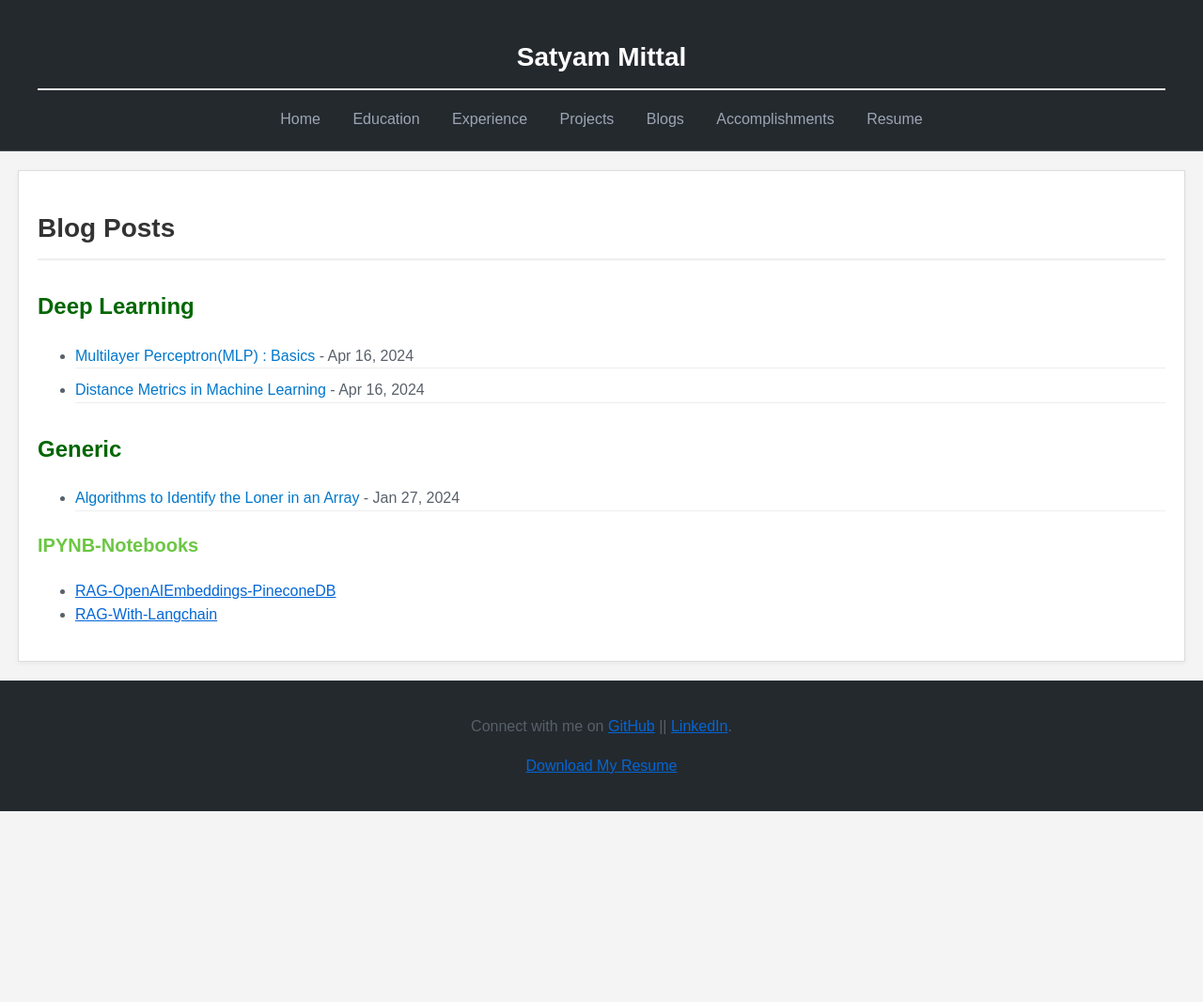
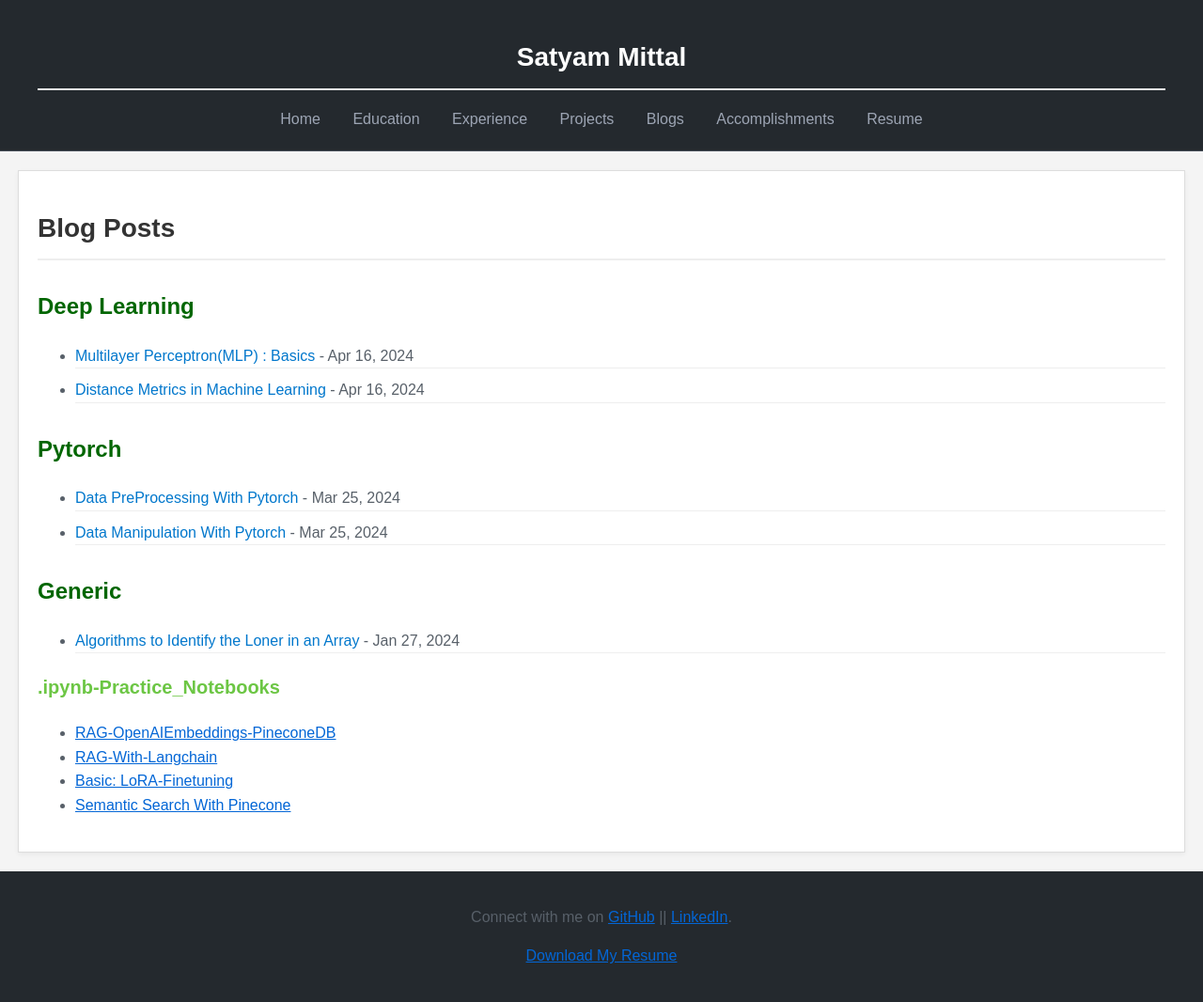
Before and after one commit to 05satyam/05satyam.github.io, a Jekyll site: the page built from blog.md, in a window 1280 px wide. Shown: the whole page at 94% size. Built offline with Jekyll 4.4.1, drawn with Linux system fonts in a browser that asks for light colours; before the commit the page ends 900 px from its top, so only the background shows below that.

Commit message:
adding some basic implementation for pytorch

```diff
--- a/blog.md
+++ b/blog.md
@@ -14,6 +14,15 @@ title: Blog
 {% endfor %}
 </ul>
 
+<h2>Pytorch</h2>
+<ul class="blog-listing">
+{% for post in site.posts %}
+    {% if post.categories contains 'PyTorch' %}
+    <li><a href="{{ post.url | absolute_url }}" target="_blank">{{ post.title }}</a> - {{ post.date | date: "%b %-d, %Y" }}</li>
+    {% endif %}
+{% endfor %}
+</ul>
+
 <h2>Generic</h2>
 <ul class="blog-listing">
 {% for post in site.posts %}
@@ -23,6 +32,8 @@ title: Blog
 {% endfor %}
 </ul>
 
-### IPYNB-Notebooks
+### .ipynb-Practice_Notebooks
 - [RAG-OpenAIEmbeddings-PineconeDB](https://github.com/05satyam/large_language_models/blob/main/rag/rag_openai_embedding_and_pinecone.ipynb)
 - [RAG-With-Langchain](https://github.com/05satyam/large_language_models/blob/main/rag/rag_with_langchain.ipynb)
+- [Basic: LoRA-Finetuning](https://github.com/05satyam/large_language_models/blob/main/Simple_LoRA.ipynb)
+- [Semantic Search With Pinecone ](https://github.com/05satyam/large_language_models/blob/main/Semantic_Search_With_Pinecone.ipynb)
```
Also changed, not shown: _posts/2024-03-25-data-manipulation-using-pytorch.md (added, +10 -0 lines), _posts/2024-03-25-data-preprocessing-using-pytorch.md (added, +12 -0 lines).
